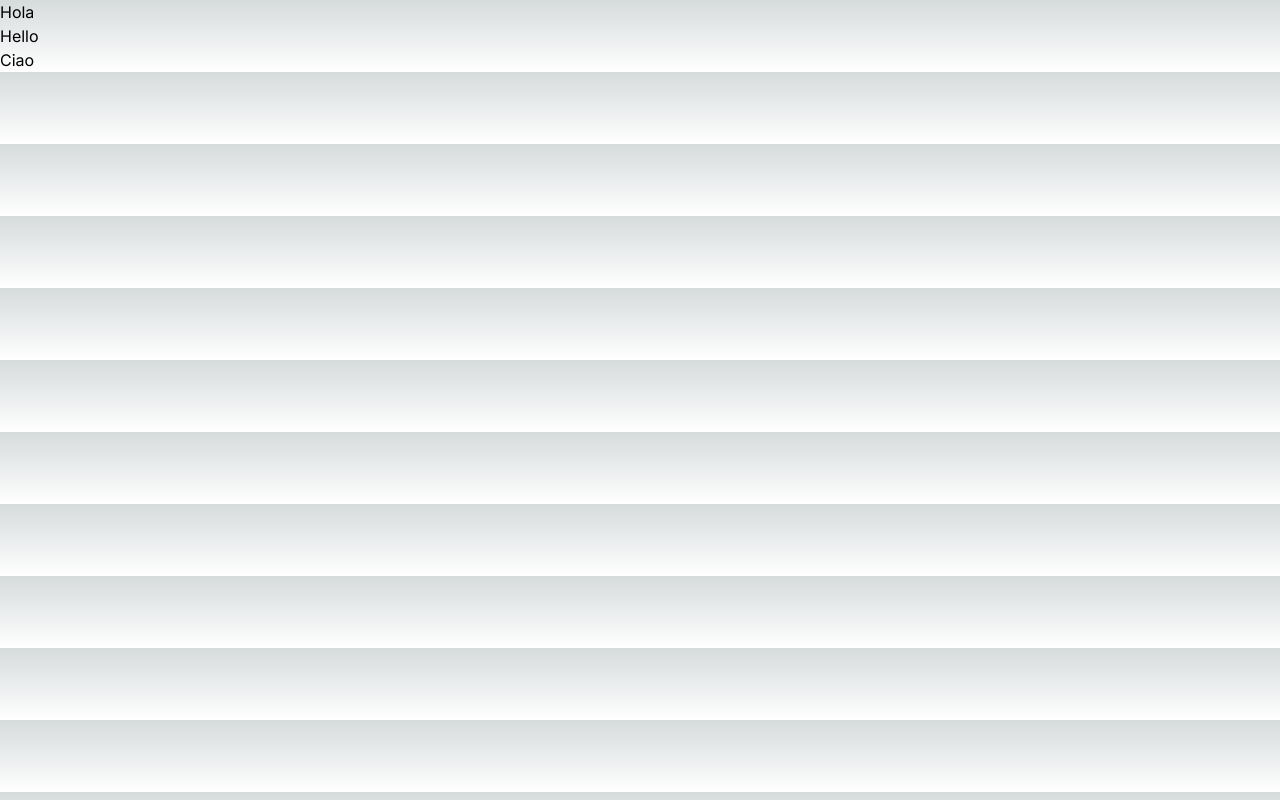
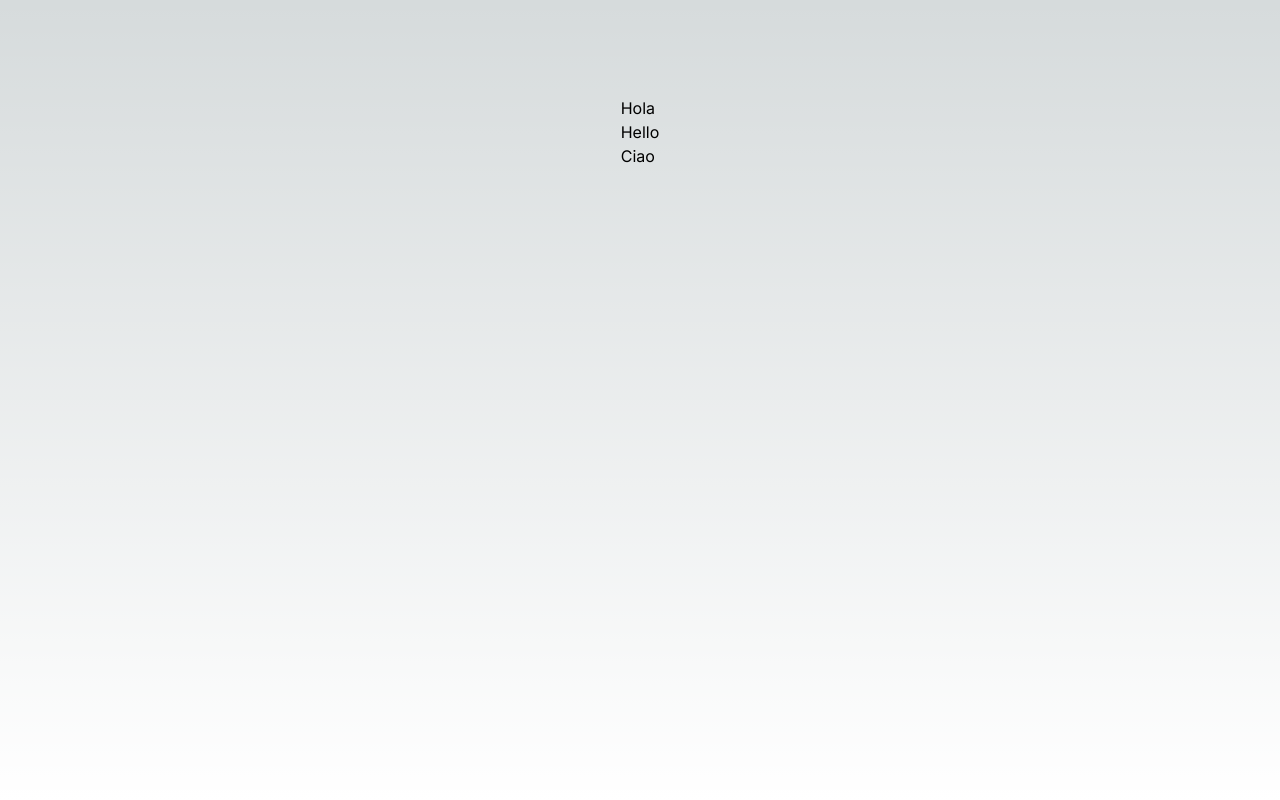
Before and after one commit to NoeCarrillo7/Test-Next2, a Next.js app: page /pages/testDos in a window 1280 px wide. Built offline with nearby package versions, Linux system fonts and the light colour scheme.

Commit message:
Segunda Opcion

```diff
--- a/app/pages/test/page.tsx
+++ b/app/pages/test/page.tsx
@@ -1,6 +1,6 @@
 export default function Test(){
     return(
-        <div>
+        <div className="flex min-h-screen flex-col items-center justify-between p-24">
             Página de Prueba
         </div>
     )
--- a/app/pages/testDos/page.tsx
+++ b/app/pages/testDos/page.tsx
@@ -1,6 +1,6 @@
 export default function Test(){
     return(
-        <div>
+        <div className="flex min-h-screen flex-col items-center justify-between p-24">
             <ul>
                 <ol>Hola</ol>
                 <ol>Hello</ol>
```
